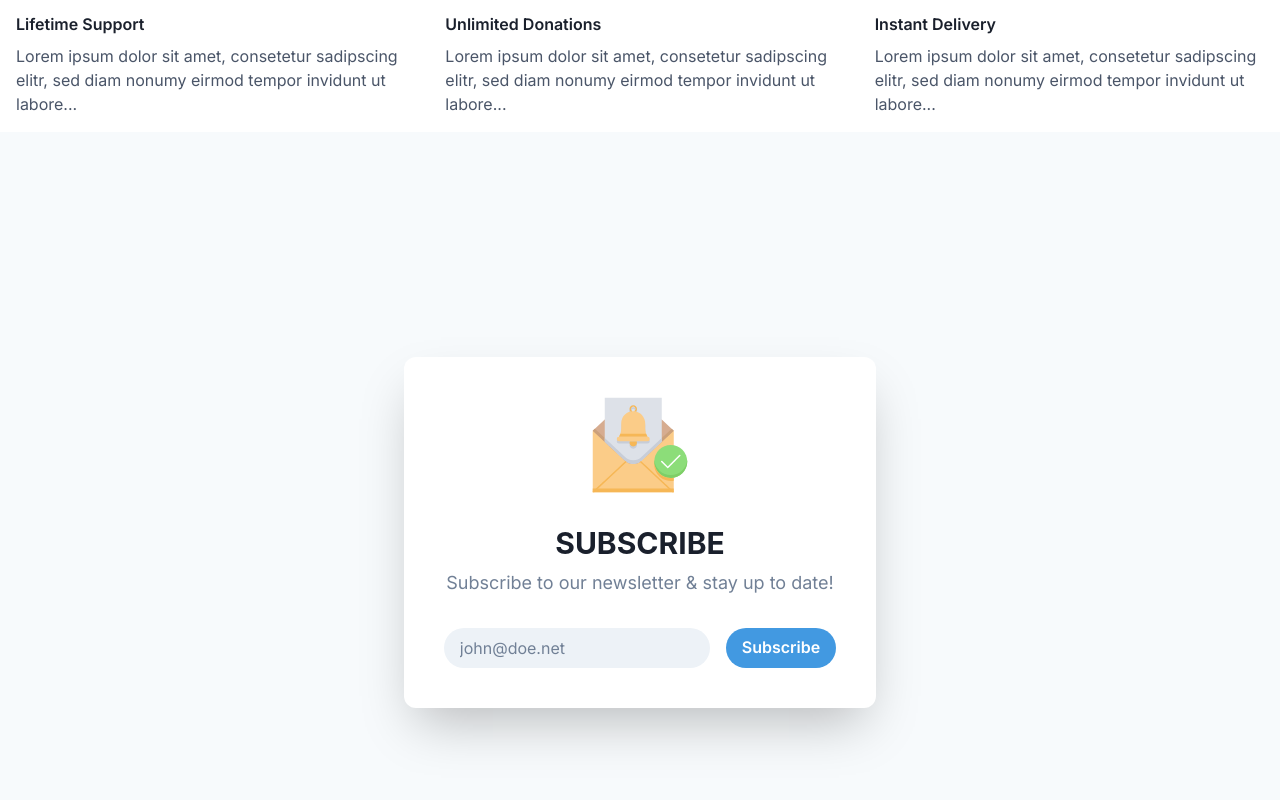
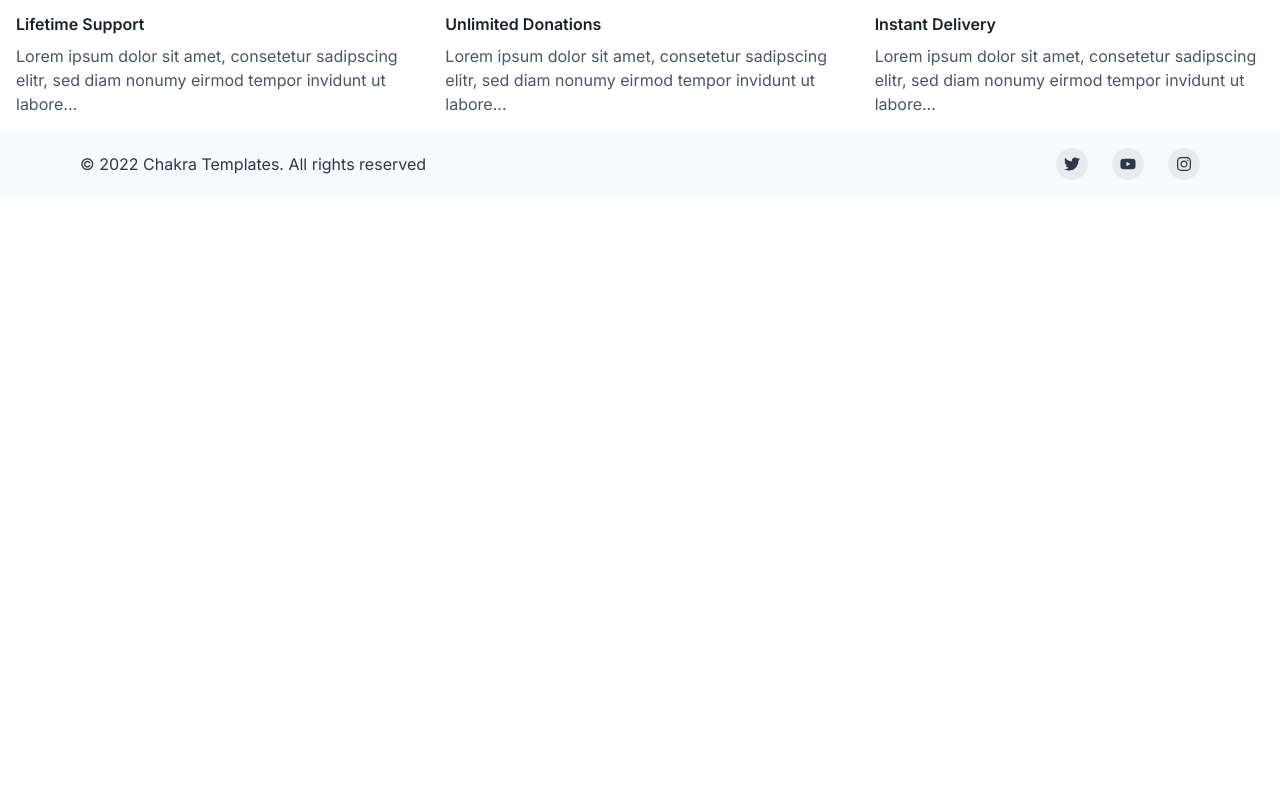
Before and after one commit to peterdinis/NextJs-Eshop, a Next.js app: page / in a window 1280 px wide. Shown: the part 700-1500 px from the top of the page. After the commit the page ends 896 px from the top, so only its background shows below. Built offline with nearby package versions, Linux system fonts and the light colour scheme.

Commit message:
Feat: Adding styled-components

```diff
--- a/next.config.js
+++ b/next.config.js
@@ -1,4 +1,8 @@
 /** @type {import('next').NextConfig} */
-const nextConfig = {}
+const nextConfig = {
+    compiler: {
+        styledComponents: true
+    }
+}
 
 module.exports = nextConfig
--- /dev/null
+++ b/src/app/Globall.styled.ts
@@ -0,0 +1,27 @@
+import { createGlobalStyle } from "styled-components";
+
+const GlobalStyle = createGlobalStyle`
+  * {
+  margin: 0;
+  padding: 0;
+  box-sizing: border-box;
+}
+
+html::-webkit-scrollbar {
+  width: 16px;
+  height: 16px;
+}
+
+html::-webkit-scrollbar-thumb {
+  background: #ffffff;
+  border-radius: 16px;
+  box-shadow: inset 2px 2px 2px hsla(0, 0%, 100%, 0.25),
+    inset -2px -2px 2px rgba(0, 0, 0, 0.25);
+}
+
+html::-webkit-scrollbar-track {
+  background: linear-gradient(90deg, #434343, #434343 1px, #111 0, #111);
+}
+`;
+
+export default GlobalStyle;
--- a/src/app/globals.css
+++ /dev/null
@@ -1,5 +0,0 @@
-* {
-  margin: 0;
-  padding: 0;
-  box-sizing: border-box;
-}
--- a/src/app/layout.tsx
+++ b/src/app/layout.tsx
@@ -1,8 +1,8 @@
 "use client"
 
-import './globals.css'
 import { Inter } from 'next/font/google'
 import { ChakraProvider } from '@chakra-ui/react'
+import GlobalStyle from './Globall.styled'
 
 const inter = Inter({ subsets: ['latin'] })
 
@@ -18,6 +18,7 @@ export default function RootLayout({
 }) {
   return (
     <html lang="en">
+      <GlobalStyle />
       <ChakraProvider>
         <body className={inter.className}>{children}</body>
       </ChakraProvider>
--- a/src/app/page.tsx
+++ b/src/app/page.tsx
@@ -1,7 +1,6 @@
 import Hero from "@/components/hero/Hero";
 import Services from "@/components/hero/Services";
 import Footer from "@/components/shared/Footer";
-import Mailer from "@/components/shared/Mailer";
 import Navbar from "@/components/shared/Navbar";
 import { NextPage } from "next";
 
@@ -11,7 +10,6 @@ const Homepage: NextPage = () => {
      <Navbar />
      <Hero />
      <Services />
-     <Mailer />
      <Footer />
     </>
   )
--- a/src/components/shared/Footer.tsx
+++ b/src/components/shared/Footer.tsx
@@ -1,3 +1,5 @@
+"use client"
+
 import {
     Box,
     chakra,
--- a/src/components/shared/Mailer.tsx
+++ /dev/null
@@ -1,163 +0,0 @@
-import {
-    Flex,
-    Stack,
-    Heading,
-    Text,
-    Input,
-    Button,
-    Icon,
-    useColorModeValue,
-    createIcon,
-  } from '@chakra-ui/react';
-
-  export default function Mailer() {
-    return (
-      <Flex
-        minH={'100vh'}
-        align={'center'}
-        justify={'center'}
-        py={12}
-        bg={useColorModeValue('gray.50', 'gray.800')}>
-        <Stack
-          boxShadow={'2xl'}
-          bg={useColorModeValue('white', 'gray.700')}
-          rounded={'xl'}
-          p={10}
-          spacing={8}
-          align={'center'}>
-          <Icon as={NotificationIcon} w={24} h={24} />
-          <Stack align={'center'} spacing={2}>
-            <Heading
-              textTransform={'uppercase'}
-              fontSize={'3xl'}
-              color={useColorModeValue('gray.800', 'gray.200')}>
-              Subscribe
-            </Heading>
-            <Text fontSize={'lg'} color={'gray.500'}>
-              Subscribe to our newsletter & stay up to date!
-            </Text>
-          </Stack>
-          <Stack spacing={4} direction={{ base: 'column', md: 'row' }} w={'full'}>
-            <Input
-              type={'text'}
-              placeholder={'john@doe.net'}
-              color={useColorModeValue('gray.800', 'gray.200')}
-              bg={useColorModeValue('gray.100', 'gray.600')}
-              rounded={'full'}
-              border={0}
-              _focus={{
-                bg: useColorModeValue('gray.200', 'gray.800'),
-                outline: 'none',
-              }}
-            />
-            <Button
-              bg={'blue.400'}
-              rounded={'full'}
-              color={'white'}
-              flex={'1 0 auto'}
-              _hover={{ bg: 'blue.500' }}
-              _focus={{ bg: 'blue.500' }}>
-              Subscribe
-            </Button>
-          </Stack>
-        </Stack>
-      </Flex>
-    );
-  }
-
-  const NotificationIcon = createIcon({
-    displayName: 'Notification',
-    viewBox: '0 0 128 128',
-    path: (
-      <g id="Notification">
-        <rect
-          className="cls-1"
-          x="1"
-          y="45"
-          fill={'#fbcc88'}
-          width="108"
-          height="82"
-        />
-        <circle className="cls-2" fill={'#8cdd79'} cx="105" cy="86" r="22" />
-        <rect
-          className="cls-3"
-          fill={'#f6b756'}
-          x="1"
-          y="122"
-          width="108"
-          height="5"
-        />
-        <path
-          className="cls-4"
-          fill={'#7ece67'}
-          d="M105,108A22,22,0,0,1,83.09,84a22,22,0,0,0,43.82,0A22,22,0,0,1,105,108Z"
-        />
-        <path
-          fill={'#f6b756'}
-          className="cls-3"
-          d="M109,107.63v4A22,22,0,0,1,83.09,88,22,22,0,0,0,109,107.63Z"
-        />
-        <path
-          className="cls-5"
-          fill={'#d6ac90'}
-          d="M93,30l16,15L65.91,84.9a16,16,0,0,1-21.82,0L1,45,17,30Z"
-        />
-        <path
-          className="cls-6"
-          fill={'#cba07a'}
-          d="M109,45,65.91,84.9a16,16,0,0,1-21.82,0L1,45l2.68-2.52c43.4,40.19,41.54,39.08,45.46,40.6A16,16,0,0,0,65.91,79.9l40.41-37.42Z"
-        />
-        <path
-          className="cls-7"
-          fill={'#dde1e8'}
-          d="M93,1V59.82L65.91,84.9a16,16,0,0,1-16.77,3.18C45.42,86.64,47,87.6,17,59.82V1Z"
-        />
-        <path
-          className="cls-8"
-          fill={'#c7cdd8'}
-          d="M74,56c-3.56-5.94-3-10.65-3-17.55a16.43,16.43,0,0,0-12.34-16,5,5,0,1,0-7.32,0A16,16,0,0,0,39,38c0,7.13.59,12-3,18a3,3,0,0,0,0,6H50.41a5,5,0,1,0,9.18,0H74a3,3,0,0,0,0-6ZM53.2,21.37a3,3,0,1,1,3.6,0,1,1,0,0,0-.42.7,11.48,11.48,0,0,0-2.77,0A1,1,0,0,0,53.2,21.37Z"
-        />
-        <path
-          className="cls-3"
-          fill={'#f6b756'}
-          d="M46.09,86.73,3,127H1v-1c6-5.62-1.26,1.17,43.7-40.78A1,1,0,0,1,46.09,86.73Z"
-        />
-        <path
-          className="cls-3"
-          fill={'#f6b756'}
-          d="M109,126v1h-2L63.91,86.73a1,1,0,0,1,1.39-1.49C111,127.85,103.11,120.51,109,126Z"
-        />
-        <path
-          className="cls-8"
-          fill={'#c7cdd8'}
-          d="M93,54.81v5L65.91,84.9a16,16,0,0,1-16.77,3.18C45.42,86.64,47,87.6,17,59.82v-5L44.09,79.9a16,16,0,0,0,21.82,0Z"
-        />
-        <path
-          className="cls-9"
-          fill={'#fff'}
-          d="M101,95c-.59,0-.08.34-8.72-8.3a1,1,0,0,1,1.44-1.44L101,92.56l15.28-15.28a1,1,0,0,1,1.44,1.44C100.21,96.23,101.6,95,101,95Z"
-        />
-        <path
-          className="cls-3"
-          fill={'#f6b756'}
-          d="M56.8,18.38a3,3,0,1,0-3.6,0A1,1,0,0,1,52,20,5,5,0,1,1,58,20,1,1,0,0,1,56.8,18.38Z"
-        />
-        <path
-          className="cls-1"
-          fill={'#fbcc88'}
-          d="M71,42.17V35.45c0-8.61-6.62-16-15.23-16.43A16,16,0,0,0,39,35c0,7.33.58,12-3,18H74A21.06,21.06,0,0,1,71,42.17Z"
-        />
-        <path
-          className="cls-3"
-          fill={'#f6b756'}
-          d="M74,53H36a21.36,21.36,0,0,0,1.86-4H72.14A21.36,21.36,0,0,0,74,53Z"
-        />
-        <path className="cls-3" fill={'#f6b756'} d="M59.59,59a5,5,0,1,1-9.18,0" />
-        <path
-          className="cls-1"
-          fill={'#fbcc88'}
-          d="M74,59H36a3,3,0,0,1,0-6H74a3,3,0,0,1,0,6Z"
-        />
-      </g>
-    ),
-  });
```
